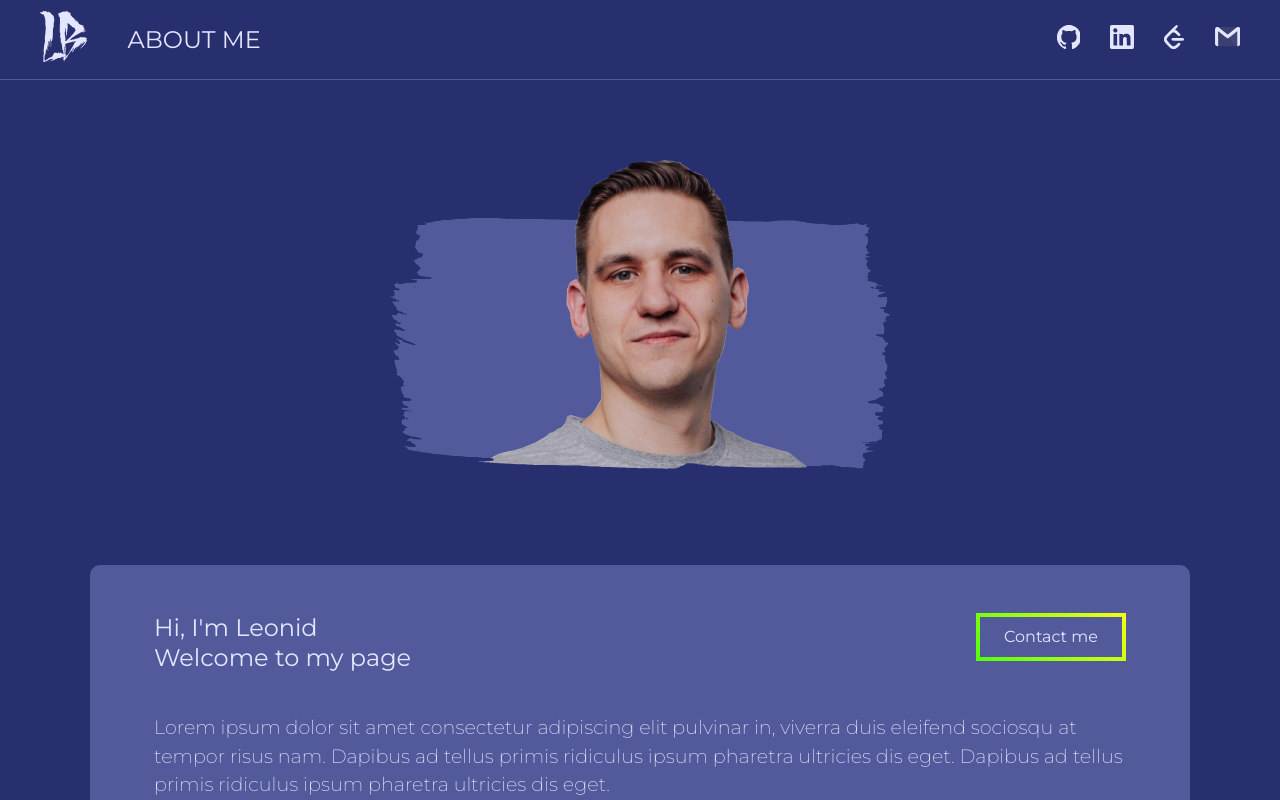
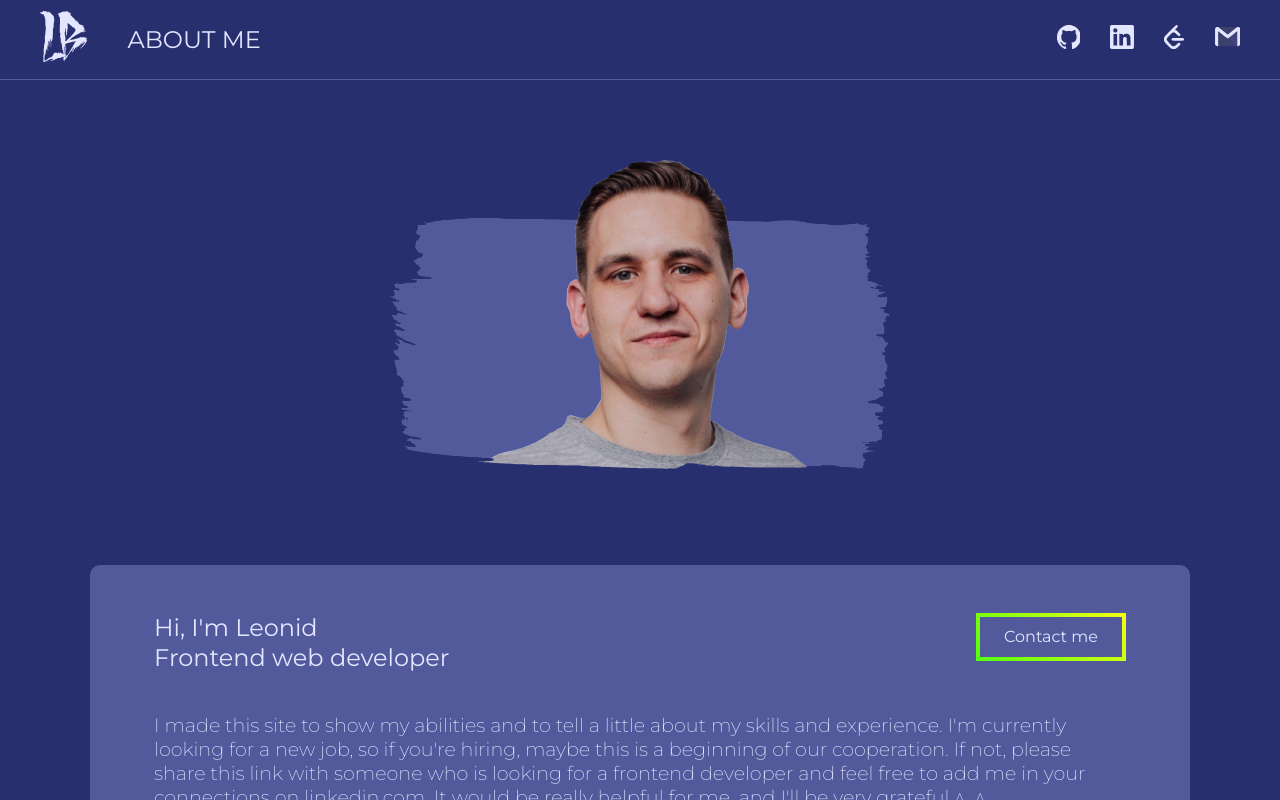
Before and after one commit to leonid-belikov/Pet-blog-react, a React (Create React App) app: page /about in a window 1280 px wide. Built offline with nearby package versions, Linux system fonts and the light colour scheme.

Commit message:
about page: add introducing text

```diff
--- a/src/assets/socnets/index.ts
+++ b/src/assets/socnets/index.ts
@@ -12,7 +12,7 @@ const socnets: Array<SocNet> = [
   },
   {
     name: 'linkedin',
-    link: 'https://www.linkedin.com/in/belikov-web-dev',
+    link: 'https://www.linkedin.com/in/belikov-frontend',
     action: 'move'
   },
   {
--- a/src/pages/about/index.tsx
+++ b/src/pages/about/index.tsx
@@ -11,16 +11,17 @@ import { openLinkInNewTab, scrollToElementById } from '../../common/utils/helper
 
 
 function AboutPage() {
+  const linkedin = socnets.find(item => item.name === 'linkedin')?.link
+
   const getExperienceValue = () => {
     const now = new Date()
     return now.getFullYear() - 2018
   }
 
   const handleContactBtnClick = useCallback(() => {
-    const link = socnets.find(item => item.name === 'linkedin')?.link
-    if (!link) return
-    openLinkInNewTab(link)
-  }, [])
+    if (!linkedin) return
+    openLinkInNewTab(linkedin)
+  }, [linkedin])
 
   const handleLearnBtnClick = useCallback(() => {
     scrollToElementById('timeline')
@@ -34,12 +35,29 @@ function AboutPage() {
       <div data-testid='description' className={styles['description'] + ' description'}>
         <div className={styles['title']}>
           <p>Hi, I'm Leonid</p>
-          <p>Welcome to my page</p>
+          <p>Frontend web developer</p>
         </div>
         <div className={styles['text']}>
-          Lorem ipsum dolor sit amet consectetur adipiscing elit pulvinar in, viverra duis eleifend sociosqu at
-          tempor risus nam. Dapibus ad tellus primis ridiculus ipsum pharetra ultricies dis eget. Dapibus ad tellus
-          primis ridiculus ipsum pharetra ultricies dis eget.
+          <p>
+            I made this site to show my abilities and to tell a little about my skills and experience. I'm currently
+            looking for a new job, so if you're hiring, maybe this is a beginning of our cooperation. If not, please
+            share this link with someone who is looking for a frontend developer and feel free to add me in your
+            connections on <a href={linkedin || '#'} target='_blank' rel='noopener noreferrer'>linkedin.com</a>. It would be really helpful for me, and I'll be very grateful ^_^
+          </p>
+          <p>
+            Now I'm leading frontend development on my current company. And here are some of the sites I'm responsible
+            for: <a href='https://lk.app-work.org' target='_blank' rel='noopener noreferrer'>app-work.org</a>, <a href='https://developer.get-work.app/en/login' target='_blank' rel='noopener noreferrer'>get-work.app</a>. Unfortunately, I can't present their source
+            code because of NDA, but you can get the source code of current site <a href='https://github.com/leonid-belikov/Pet-blog-react' target='_blank' rel='noopener noreferrer'>here</a>.
+          </p>
+          <p>
+            Probably you would like to wonder why I decided to change my job. Well, the answer is quite clear. I'm from
+            Russia, and I was forced to leave this country last year because of its inhuman aggression against Ukraine.
+            Now I live in Turkey and would like to stop any relationships with the state of Russia. And on the other
+            hand, I feel like I'm ready for more challenging projects.
+          </p>
+          <p>
+            And please do not judge me strictly for the design :) I am not a designer.
+          </p>
         </div>
         <GradientBorderButton
           className={styles['contact-btn'] + ' contact-btn'}
--- a/src/pages/about/style.module.scss
+++ b/src/pages/about/style.module.scss
@@ -42,6 +42,13 @@
       font-size: 1.2rem;
       font-weight: 200;
       line-height: 1.5;
+      display: flex;
+      flex-direction: column;
+      gap: 1.5rem;
+
+      a {
+        text-decoration: underline;
+      }
     }
   }
 
```
